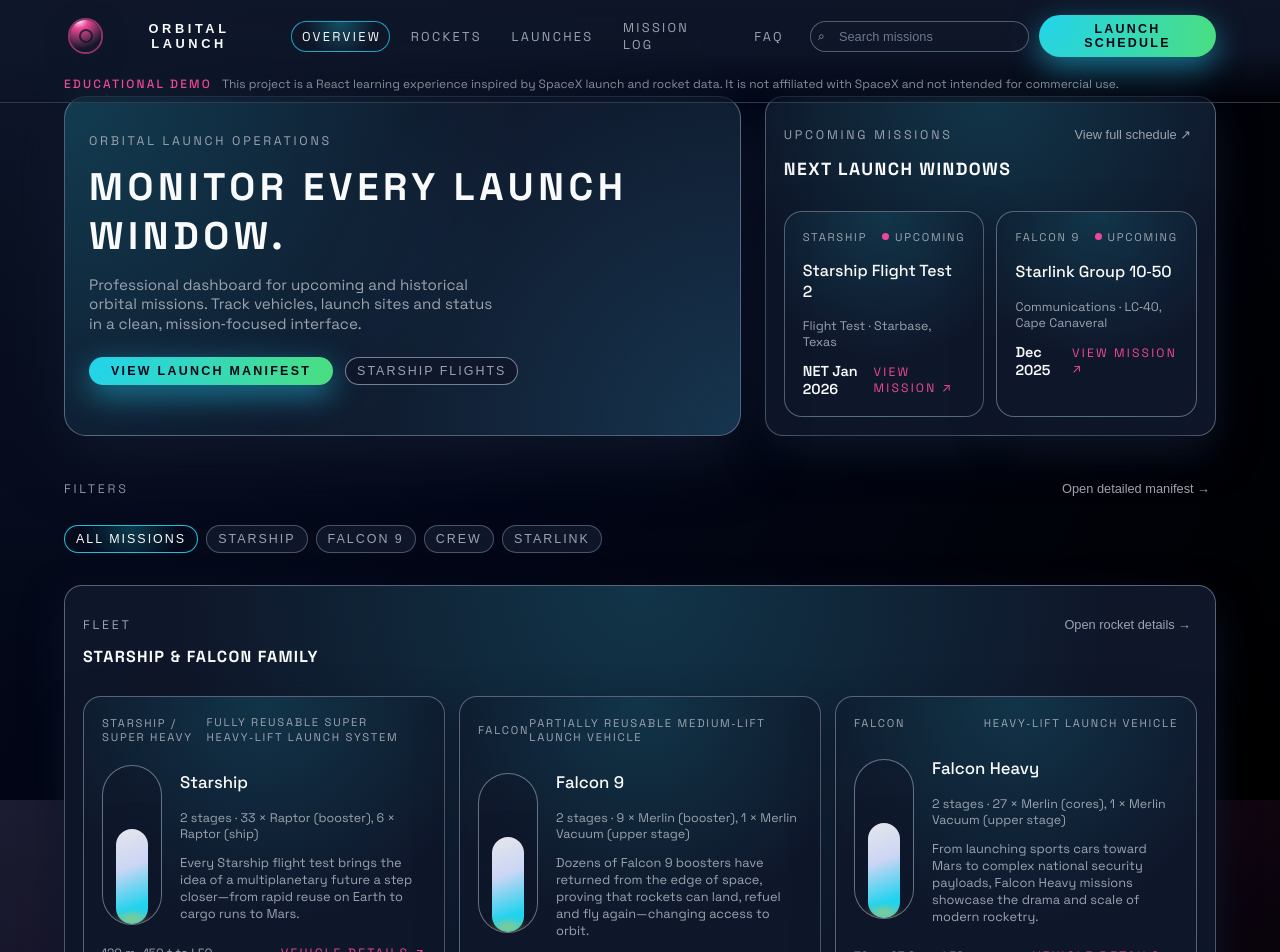
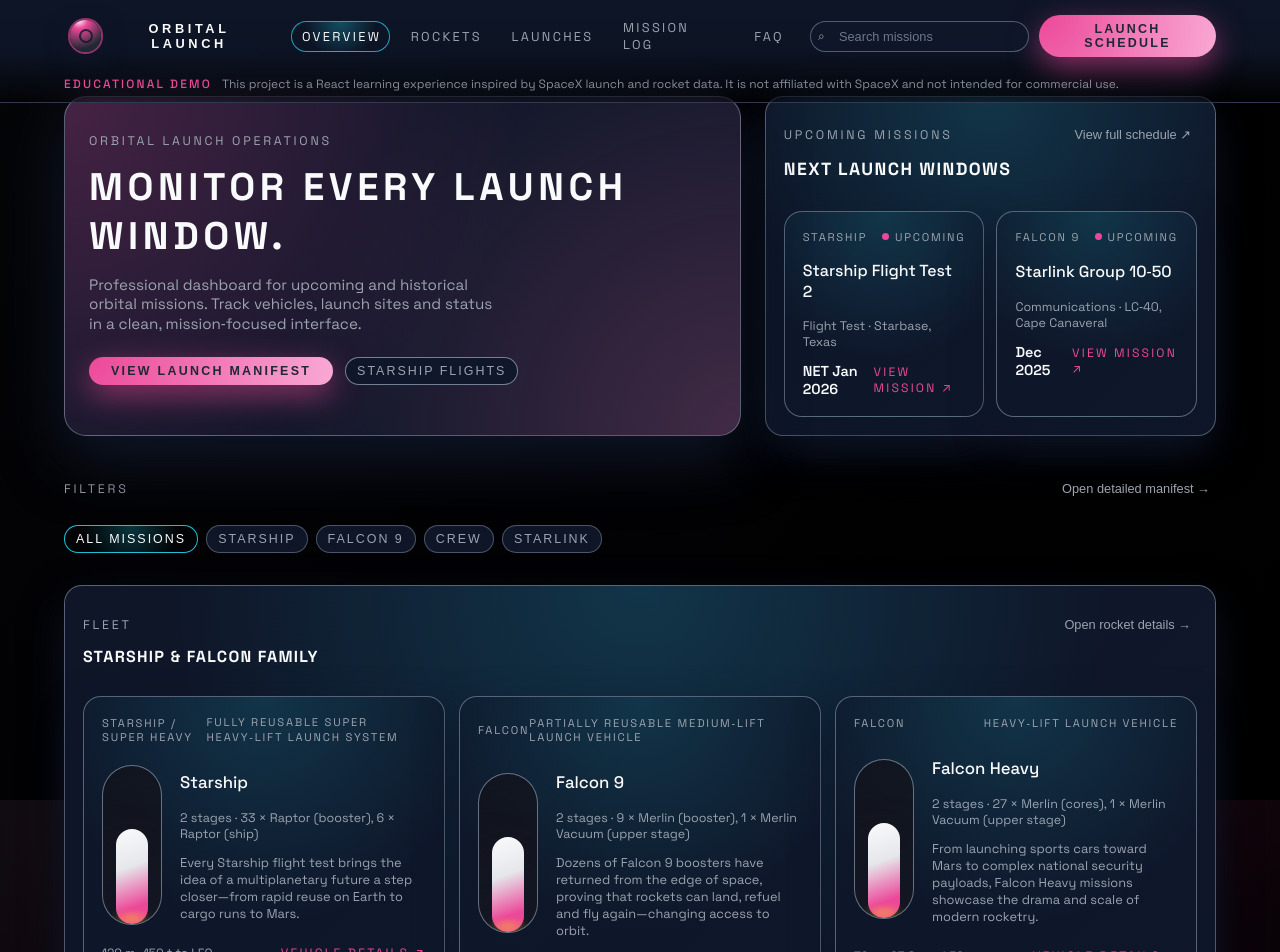
Before and after one commit to livefranklife/spacex, a React (Create React App) app: page / in a window 1280 px wide. Shown: the top 952 px of the page. Built offline with nearby package versions, Linux system fonts and the light colour scheme.

Commit message:
Remove remaining blue accents; keep grey/white/pink theme

```diff
--- a/src/components/RocketCard.tsx
+++ b/src/components/RocketCard.tsx
@@ -39,7 +39,7 @@
               height: 160,
               borderRadius: 999,
               background:
-              "linear-gradient(to top, rgba(15,23,42,0.9), rgba(15,23,42,0.6))",
+                "linear-gradient(to top, rgba(24,24,31,0.95), rgba(17,17,24,0.7))",
               border: "1px solid rgba(148,163,184,0.65)",
               display: "flex",
               alignItems: "flex-end",
@@ -53,7 +53,7 @@
                 height: "60%",
                 borderRadius: 999,
                 background:
-                "linear-gradient(160deg, #e5e7eb, #cbd5f5 40%, #22d3ee 80%)",
+                  "linear-gradient(160deg, #f9fafb, #e5e7eb 40%, #ec4899 80%)",
                 boxShadow: "0 18px 40px rgba(15,23,42,0.95)",
               }}
             />
--- a/src/styles.css
+++ b/src/styles.css
@@ -31,7 +31,7 @@
   margin: 0;
   padding: 0;
   height: 100%;
-  background: radial-gradient(circle at top left, #0f172a 0, #020617 48%, #000 100%);
+  background: radial-gradient(circle at top left, #050608 0, #020204 48%, #000 100%);
   color: var(--text);
   font-family: "Space Grotesk", system-ui, -apple-system, BlinkMacSystemFont,
     "Segoe UI", sans-serif;
@@ -147,7 +147,7 @@
   width: 32px;
   height: 32px;
   border-radius: 999px;
-  background: radial-gradient(circle at 30% 0, #f9fafb 0, #ec4899 22%, #111827 75%);
+  background: radial-gradient(circle at 30% 0, #f9fafb 0, #ec4899 22%, #1f2933 75%);
   box-shadow: 0 0 0 2px rgba(236, 72, 153, 0.6), 0 8px 24px rgba(15, 23, 42, 0.9);
   position: relative;
   overflow: hidden;
@@ -249,14 +249,14 @@
 .pill-button {
   border-radius: 999px;
   padding: 7px 14px;
-  background: radial-gradient(circle at top left, #22d3ee, #4ade80);
+  background: radial-gradient(circle at top left, #ec4899, #f9a8d4);
   border: none;
   font-size: 0.78rem;
   letter-spacing: 0.18em;
   text-transform: uppercase;
-  color: #020617;
+  color: #1f2933;
   font-weight: 600;
-  box-shadow: 0 10px 30px rgba(34, 197, 235, 0.55);
+  box-shadow: 0 10px 30px rgba(236, 72, 153, 0.55);
   cursor: pointer;
   display: inline-flex;
   align-items: center;
@@ -268,12 +268,12 @@
 .pill-button:hover {
   transform: translateY(-1px) translateZ(0) scale(1.02);
   filter: brightness(1.07);
-  box-shadow: 0 16px 40px rgba(34, 197, 235, 0.7);
+  box-shadow: 0 16px 40px rgba(236, 72, 153, 0.7);
 }
 
 .footer {
   border-top: 1px solid rgba(148, 163, 184, 0.35);
-  background: radial-gradient(circle at top, rgba(15, 23, 42, 0.98), #020617 55%, #000);
+  background: radial-gradient(circle at top, rgba(10, 10, 14, 0.98), #050608 55%, #000);
   padding: 32px 24px 28px;
 }
 
@@ -442,8 +442,8 @@
   position: absolute;
   inset: -60%;
   background:
-    radial-gradient(circle at 0% 0%, rgba(34, 211, 238, 0.22), transparent 60%),
-    radial-gradient(circle at 100% 0%, rgba(59, 130, 246, 0.18), transparent 65%);
+    radial-gradient(circle at 0% 0%, rgba(236, 72, 153, 0.28), transparent 60%),
+    radial-gradient(circle at 100% 0%, rgba(244, 114, 182, 0.2), transparent 65%);
   opacity: 0;
   transition: opacity 220ms ease-out, transform 220ms ease-out;
   transform: translateY(12px);
@@ -486,7 +486,7 @@
   position: relative;
   height: 170px;
   border-radius: 14px;
-  background: radial-gradient(circle at top, #22d3ee 0, #0f172a 50%, #020617 100%);
+  background: radial-gradient(circle at top, #ec4899 0, #18181b 50%, #020204 100%);
   overflow: hidden;
   margin-bottom: 10px;
 }
@@ -516,7 +516,7 @@
   width: 46%;
   aspect-ratio: 2.6/1;
   border-radius: 999px;
-  background: linear-gradient(110deg, #f9fafb, #e5e7eb 40%, #22c55e 72%, #22d3ee);
+  background: linear-gradient(110deg, #f9fafb, #e5e7eb 40%, #f97316 72%, #ec4899);
   top: 50%;
   left: 50%;
   transform: translate(-50%, -50%) rotate(-14deg);
@@ -569,8 +569,8 @@
 .hero-card {
   border-radius: 22px;
   padding: 24px;
-  background: radial-gradient(circle at 0 0, rgba(34, 211, 238, 0.2), transparent 60%),
-    radial-gradient(circle at 100% 100%, rgba(56, 189, 248, 0.18), transparent 60%),
+  background: radial-gradient(circle at 0 0, rgba(236, 72, 153, 0.25), transparent 60%),
+    radial-gradient(circle at 100% 100%, rgba(248, 113, 170, 0.22), transparent 60%),
     linear-gradient(135deg, rgba(15, 23, 42, 0.95), rgba(15, 23, 42, 0.98));
   border: 1px solid rgba(148, 163, 184, 0.5);
   box-shadow: 0 22px 60px rgba(15, 23, 42, 0.98);
@@ -618,8 +618,8 @@
   width: 8px;
   height: 8px;
   border-radius: 999px;
-  background: #22d3ee;
-  box-shadow: 0 0 0 0 rgba(34, 211, 238, 0.7);
+  background: #ec4899;
+  box-shadow: 0 0 0 0 rgba(236, 72, 153, 0.7);
   animation: pulse 1.4s infinite;
 }
 
```
Also changed, not shown: 1 other file (tests, documents, lock files or other folders). Lines whose indentation alone changed are shown as unchanged.
